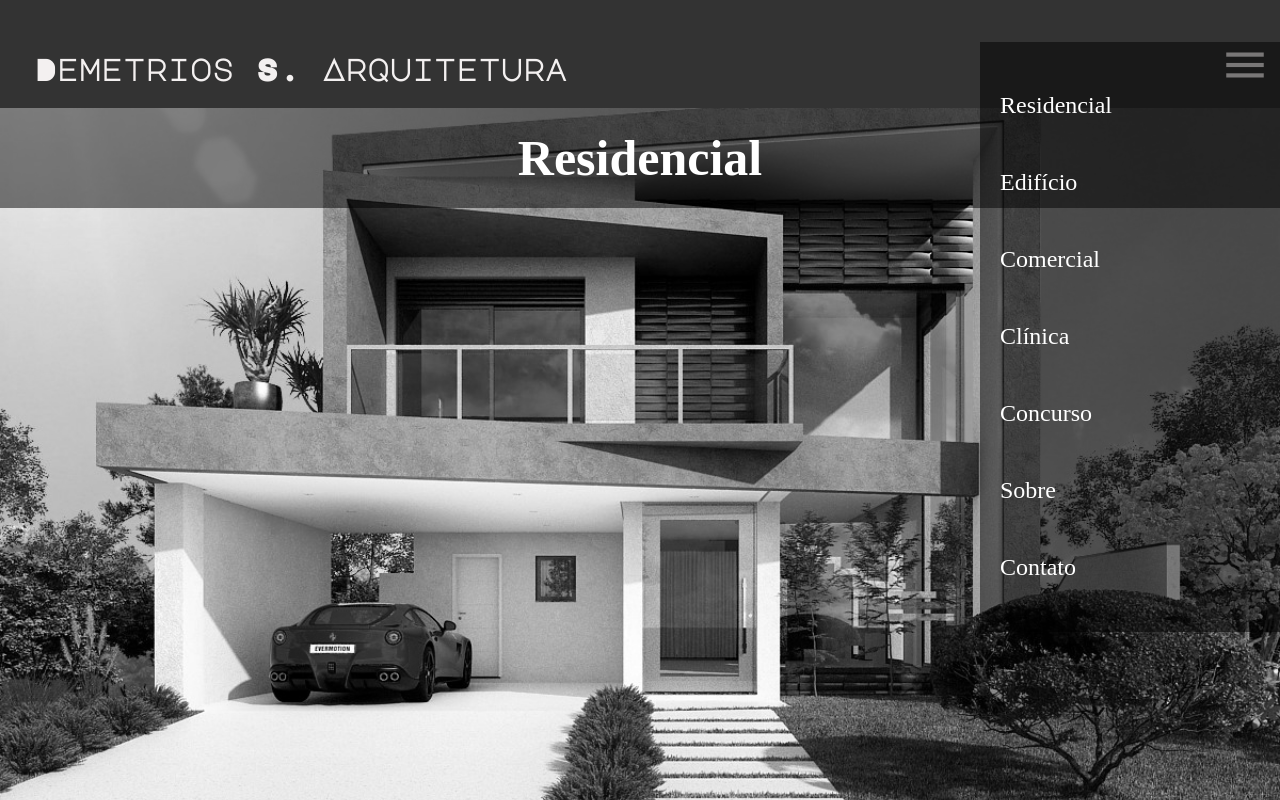
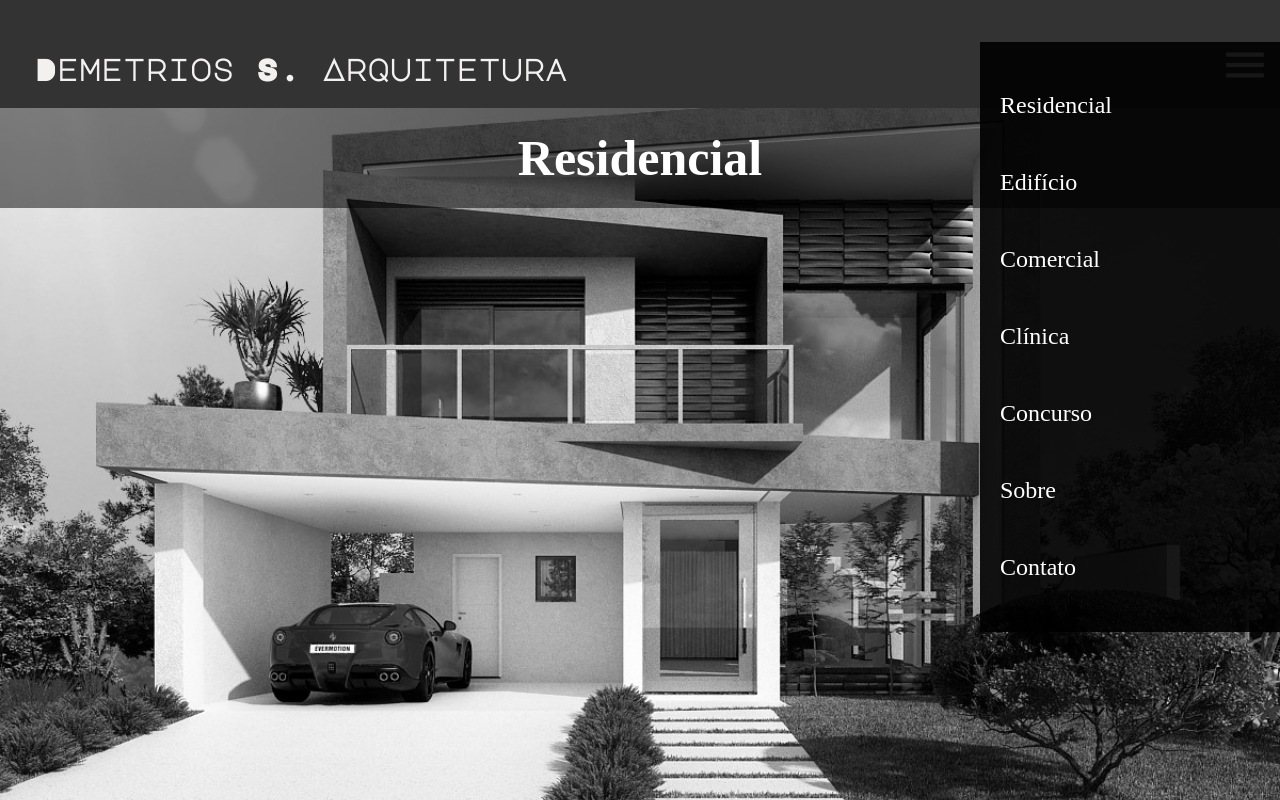
Before and after one commit to Roge17r/Demetrios-Arquitetura, a plain HTML site: page index.html in a window 1280 px wide. Both pictures are taken after a click on the icon "menu". Shown: the top 800 px of the page. Drawn offline with Linux system fonts and the light colour scheme; a web font is replaced by a local one.

Commit message:
Atualizado fundo menu

```diff
--- a/src/Pages/About/styles.css
+++ b/src/Pages/About/styles.css
@@ -20,10 +20,6 @@ header {
     font-family: 'Major Mono Display';
     background:#333;
     }
-header{
-    border-color: rgb(243, 240, 240);
-    transition: 0.5s;
-}
 
 .links {
     margin-left: 10px;
@@ -57,7 +53,6 @@ header{
     top: 42px;
     opacity: 0;
     visibility: hidden;
-    border: 4px solid  rgb(243, 240, 240)
 }
 .modal .pages {
     display: grid;
--- a/src/Pages/Building/styles.css
+++ b/src/Pages/Building/styles.css
@@ -42,7 +42,7 @@ header {
     color: rgb(243, 240, 240);
 }
 .modal{
-    background-color: rgba(0,0,0,0.5);
+    background-color: rgba(0,0,0,0.9);
     width: 300px;
     height: 590px;
     text-align: right;
--- a/src/Pages/Companies/styles.css
+++ b/src/Pages/Companies/styles.css
@@ -43,7 +43,7 @@ header {
     color: rgb(243, 240, 240);
 }
 .modal{
-    background-color: rgba(0,0,0,0.5);
+    background-color: rgba(0,0,0,0.9);
     width: 300px;
     height: 590px;
     text-align: right;
--- a/src/Pages/Contact/styles.css
+++ b/src/Pages/Contact/styles.css
@@ -43,7 +43,7 @@ header {
     color: rgb(243, 240, 240);
 }
 .modal{
-    background-color: rgba(0,0,0,0.5);
+    background-color: rgba(0,0,0,0.9);
     width: 300px;
     height: 590px;
     text-align: right;
--- a/src/Pages/Contest/styles.css
+++ b/src/Pages/Contest/styles.css
@@ -43,7 +43,7 @@ header {
     color: rgb(243, 240, 240);
 }
 .modal{
-    background-color: rgba(0,0,0,0.5);
+    background-color: rgba(0,0,0,0.9);
     width: 300px;
     height: 590px;
     text-align: right;
--- a/src/Pages/Home/styles.css
+++ b/src/Pages/Home/styles.css
@@ -43,7 +43,7 @@ header {
     color: rgb(243, 240, 240);
 }
 .modal{
-    background-color: rgba(0,0,0,0.5);
+    background-color: rgba(0,0,0,0.9);
     width: 300px;
     height: 590px;
     text-align: right;
--- a/src/Pages/Hospitals/styles.css
+++ b/src/Pages/Hospitals/styles.css
@@ -43,7 +43,7 @@ header {
     color: rgb(243, 240, 240);
 }
 .modal{
-    background-color: rgba(0,0,0,0.5);
+    background-color: rgba(0,0,0,0.9);
     width: 300px;
     height: 590px;
     text-align: right;
--- a/src/Pages/Houses/styles.css
+++ b/src/Pages/Houses/styles.css
@@ -43,7 +43,7 @@ header {
     color: rgb(243, 240, 240);
 }
 .modal{
-    background-color: rgba(0,0,0,0.5);
+    background-color: rgba(0,0,0,0.9);
     width: 300px;
     height: 590px;
     text-align: right;
```
